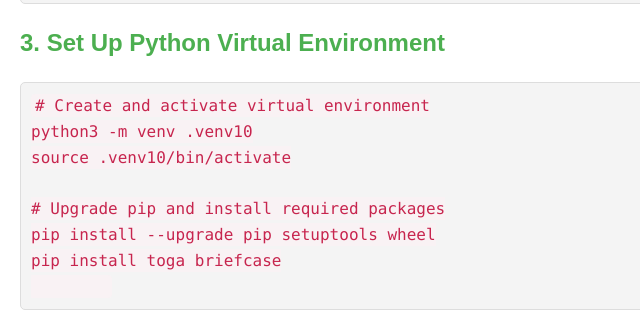
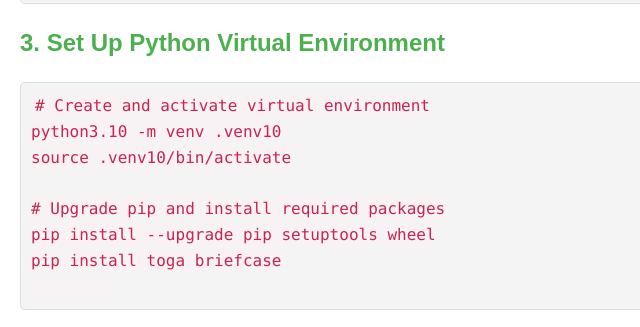
Before and after one commit to lfsgd/lfsgd.github.io, a plain HTML site: page togo_and_briefcase.html in a window 1280 px wide. Shown: the part 1019-1346 px from the top of the page, 0-640 px from the left. Drawn offline with Linux system fonts and the light colour scheme.

Commit message:
Update togo_and_briefcase.html

```diff
--- a/togo_and_briefcase.html
+++ b/togo_and_briefcase.html
@@ -76,7 +76,7 @@ sudo sdkmanager "platform-tools" "platforms;android-31" "build-tools;31.0.0"
     <div class="section">
         <h2>3. Set Up Python Virtual Environment</h2>
         <pre><code># Create and activate virtual environment
-python3 -m venv .venv10
+python3.10 -m venv .venv10
 source .venv10/bin/activate
 
 # Upgrade pip and install required packages
```
